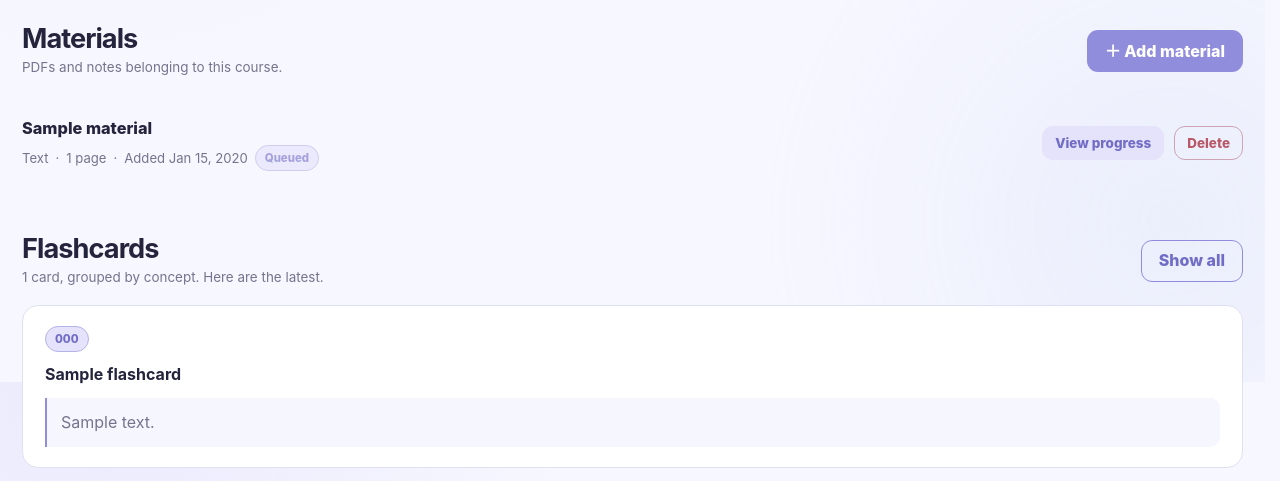
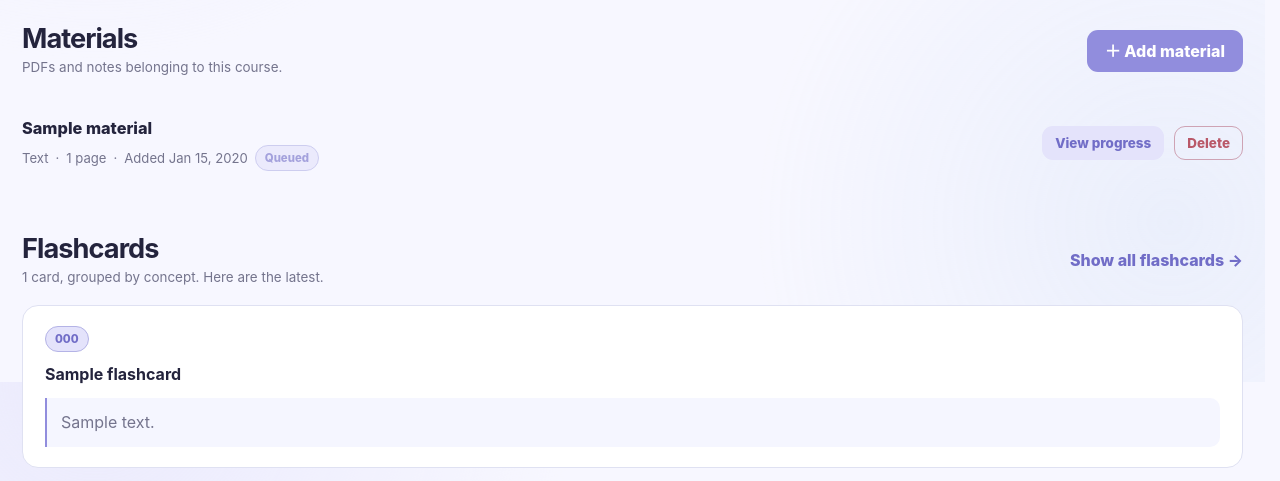
Before and after one commit to anish0m/Parchment, a Django app: page /courses/1/ in a window 1280 px wide. Shown: the part 418-899 px from the top of the page. Run offline with Django 5.2, Linux system fonts and the light colour scheme; a user stored in the database is signed in; tables that the repository leaves empty hold one stand-in row (values such as "Sample post"); parts of the project's set-up code (start-up, migrations or seed data) failed here and were passed over; some libraries are stand-ins or nearby versions.

Commit message:
update: "Show all flashcards" text link
Co-Authored-By: Claude Opus 5.5 <noreply@anthropic.com>
Claude-Session: https://claude.ai/code/session_01EagsnVgPoFrGnNauZ842Sj

```diff
--- a/static/css/app.css
+++ b/static/css/app.css
@@ -551,3 +551,6 @@ h1.course-title { font-size: clamp(1.75rem, 3vw, 2.4rem); margin: 0; min-width:
 .card-preview .question { margin: 0; font-weight: 750; color: var(--ink); }
 .card-preview .answer { margin: 0; align-self: stretch; }
 .card-preview .question, .card-preview .answer { display: -webkit-box; -webkit-box-orient: vertical; overflow: hidden; -webkit-line-clamp: 3; line-clamp: 3; overflow-wrap: anywhere; }
+.text-link { color: var(--peri-strong); font-weight: 800; }
+.text-link::after { content: " →"; }
+.text-link:hover { text-decoration: underline; text-underline-offset: 4px; }
--- a/templates/courses/course_detail.html
+++ b/templates/courses/course_detail.html
@@ -53,7 +53,11 @@
         <h2>Flashcards</h2>
         <p class="muted small">{% if card_count %}{{ card_count }} card{{ card_count|pluralize }}, grouped by concept. Here are the latest.{% else %}No flashcards yet. They're generated from your materials, or you can write your own.{% endif %}</p>
       </div>
-      <a class="btn btn-secondary" href="{% url 'flashcards:list' course.pk %}">{% if card_count %}Show all{% else %}Add flashcards{% endif %}</a>
+      {% if card_count %}
+        <a class="text-link" href="{% url 'flashcards:list' course.pk %}">Show all flashcards</a>
+      {% else %}
+        <a class="btn btn-secondary" href="{% url 'flashcards:list' course.pk %}">Add flashcards</a>
+      {% endif %}
     </div>
     {% if latest_cards %}
       <ul class="card-preview-grid" aria-label="Latest flashcards">
```
Also changed, not shown: tests/test_ui.py (+1 -1 lines).
